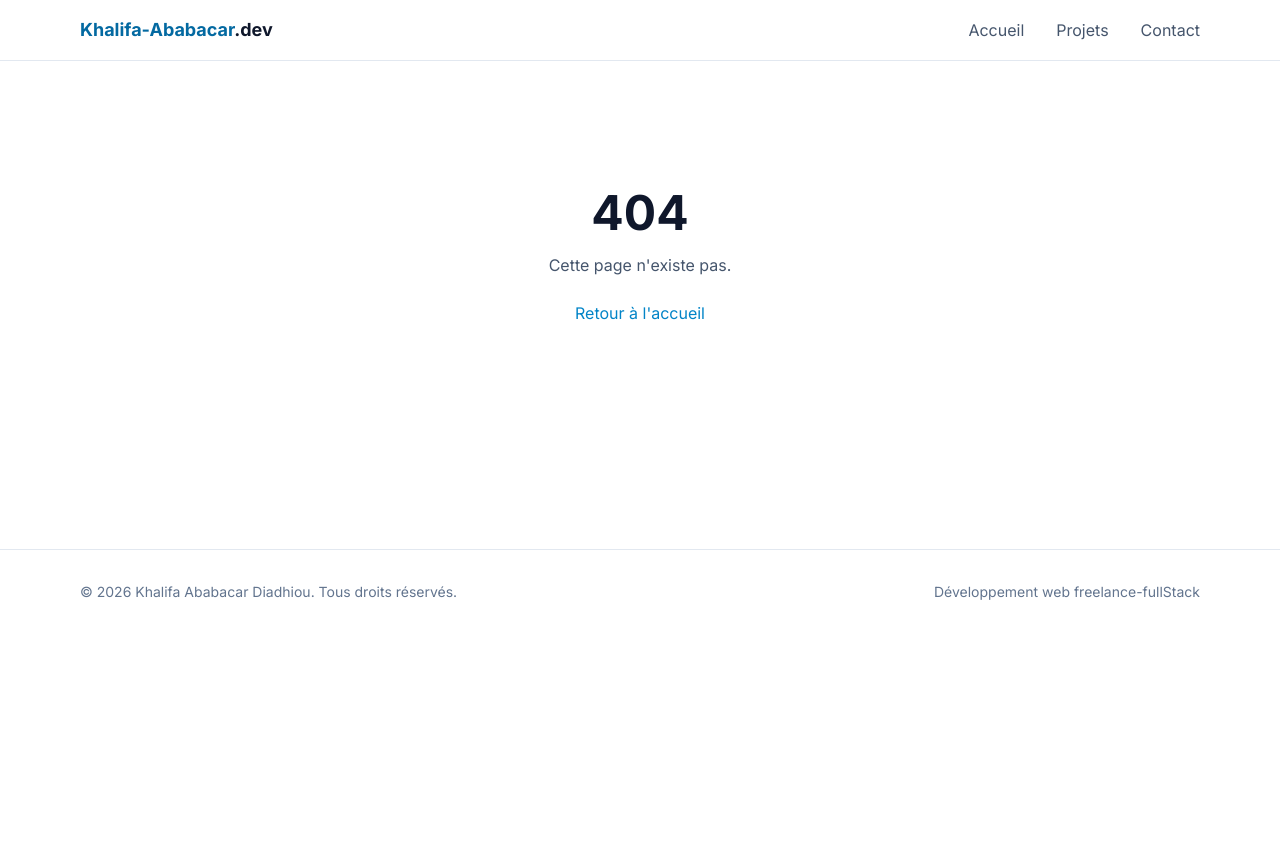
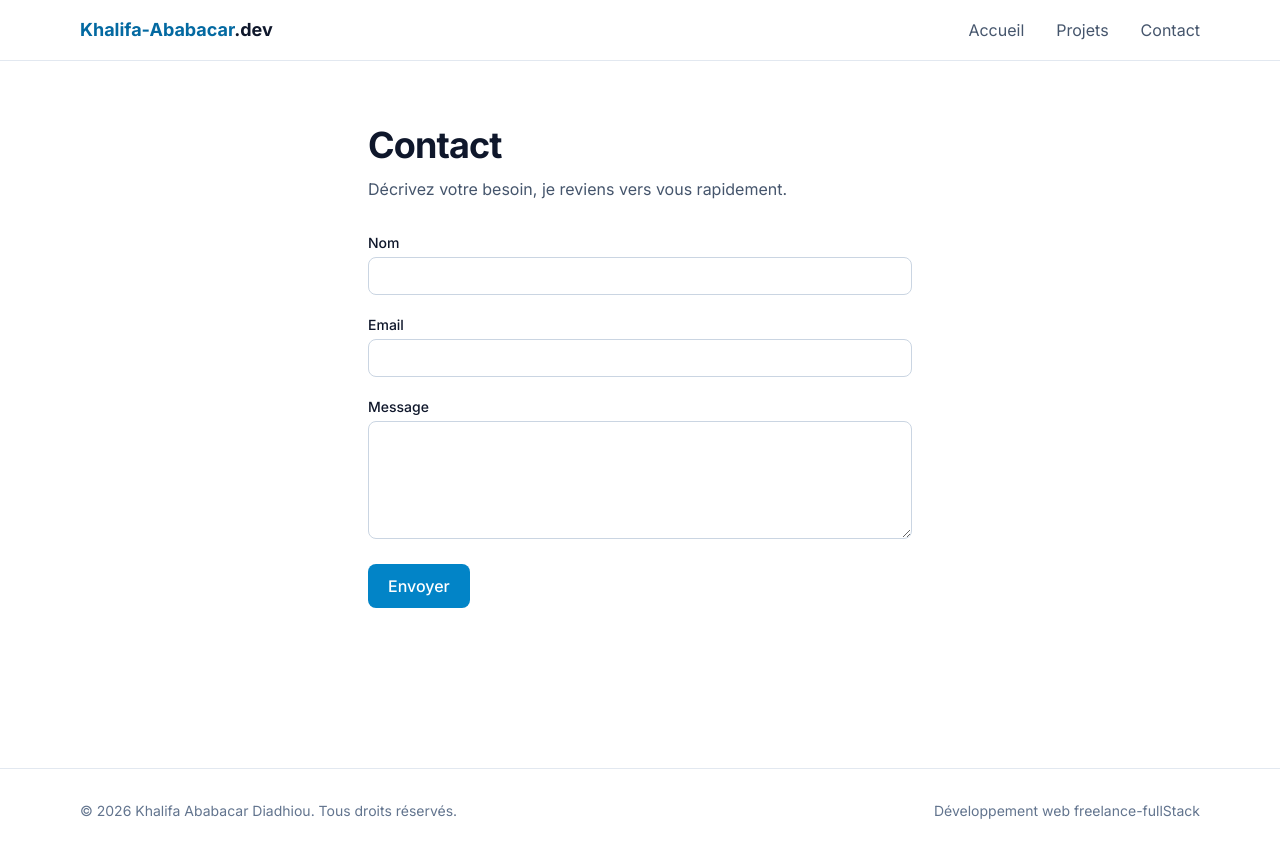
Before and after one commit to ababacardevtest/portfolio, a Next.js app in the folder portfolio/: page /contact in a window 1280 px wide. Before the commit this address had no page. Before the commit the page ends 800 px from the top, so only its background shows below. Built offline with nearby package versions, Linux system fonts and the light colour scheme.

Commit message:
feat: contact page

```diff
--- /dev/null
+++ b/portfolio/app/components/FormContact.tsx
@@ -0,0 +1,54 @@
+"use client";
+import { useState } from "react";
+
+export default function FormContact() {
+    const [form, setForm] = useState({ nom: "", email: "", message: "" });
+    const [erreur, setErreur] = useState("");
+    const [envoye, setEnvoye] = useState(false);
+
+    function changer(e: React.ChangeEvent<HTMLInputElement | HTMLTextAreaElement>) {
+        setForm({ ...form, [e.target.name]: e.target.value });
+    }
+
+    function soumettre(e: React.FormEvent<HTMLFormElement>) {
+        e.preventDefault();
+        if (form.message.trim().length < 10) {
+            setErreur("Le message doit contenir au moins 10 caractères.");            return;
+        }
+        setErreur("");
+        setEnvoye(true);
+    }
+
+    if (envoye) {
+        return (
+            <div className="rounded-xl bg-green-50 p-6 text-green-800">
+                Merci {form.nom}, votre message est bien reçu. Je vous réponds sous 24 h.
+            </div>
+        );
+    }
+
+    const champ = "mt-1 w-full rounded-lg border border-slate-300 px-3 py-2 focus:border-brand-600 focus:outline-none focus:ring-2 focus:ring-brand-500/30";
+
+    return (
+        <form onSubmit={soumettre} className="space-y-5">
+            <label className="block text-sm font-medium">
+                Nom
+                <input name="nom" required value={form.nom} onChange={changer} className={champ} />
+            </label>
+            <label className="block text-sm font-medium">
+                Email
+                <input name="email" type="email" required value={form.email}
+                onChange={changer} className={champ} />
+            </label>
+            <label className="block text-sm font-medium">
+                Message
+                <textarea name="message" rows={5} required value={form.message}
+                onChange={changer} className={champ} />
+            </label>
+            {erreur && <p role="alert" className="text-sm text-red-600">{erreur}</p>}
+            <button type="submit" className="rounded-lg bg-brand-600 px-5 py-2.5 font-medium text-white transition hover:bg-brand-700">
+                Envoyer
+            </button>
+        </form>
+    );
+}
--- /dev/null
+++ b/portfolio/app/contact/page.tsx
@@ -0,0 +1,13 @@
+import type { Metadata } from "next";
+import FormContact from "../components/FormContact";
+
+export const metadata: Metadata = { title: "Contact", description: "Parlons de votre projet web." };
+export default function PageContact() {
+    return (
+    <section className="mx-auto max-w-xl px-4 py-16">
+        <h1 className="text-4xl font-bold tracking-tight">Contact</h1>
+        <p className="mt-3 mb-8 text-slate-600">Décrivez votre besoin, je reviens vers vous rapidement.</p>
+        <FormContact />
+    </section>
+    );
+}
--- a/portfolio/app/projets/[slug]/page.tsx
+++ b/portfolio/app/projets/[slug]/page.tsx
@@ -23,7 +23,7 @@ export default async function PageProjet({ params }: Props) {
     return (
         <article className="mx-auto max-w-3xl px-4 py-16">
         <Link href="/projets" className="text-sm text-brand-600 hover:underline">← Retour aux projets</Link>
-            <div className="mt-6 h-56 rounded-xl bg-linear-to-br from-brand-500 to-brand-700">
+            <div className="mt-6 m-0 p-2 h-80 rounded-xl bg-linear-to-br from-brand-500 to-brand-700">
                 <span className="mt-6 block text-sm font-semibold uppercase tracking-wide text-brand-600">{projet.categorie}</span>
                 <h1 className="mt-1 text-4xl font-bold tracking-tight">{projet.titre}</h1>
                 <p className="mt-5 text-lg leading-relaxed text-slate-700">
```
